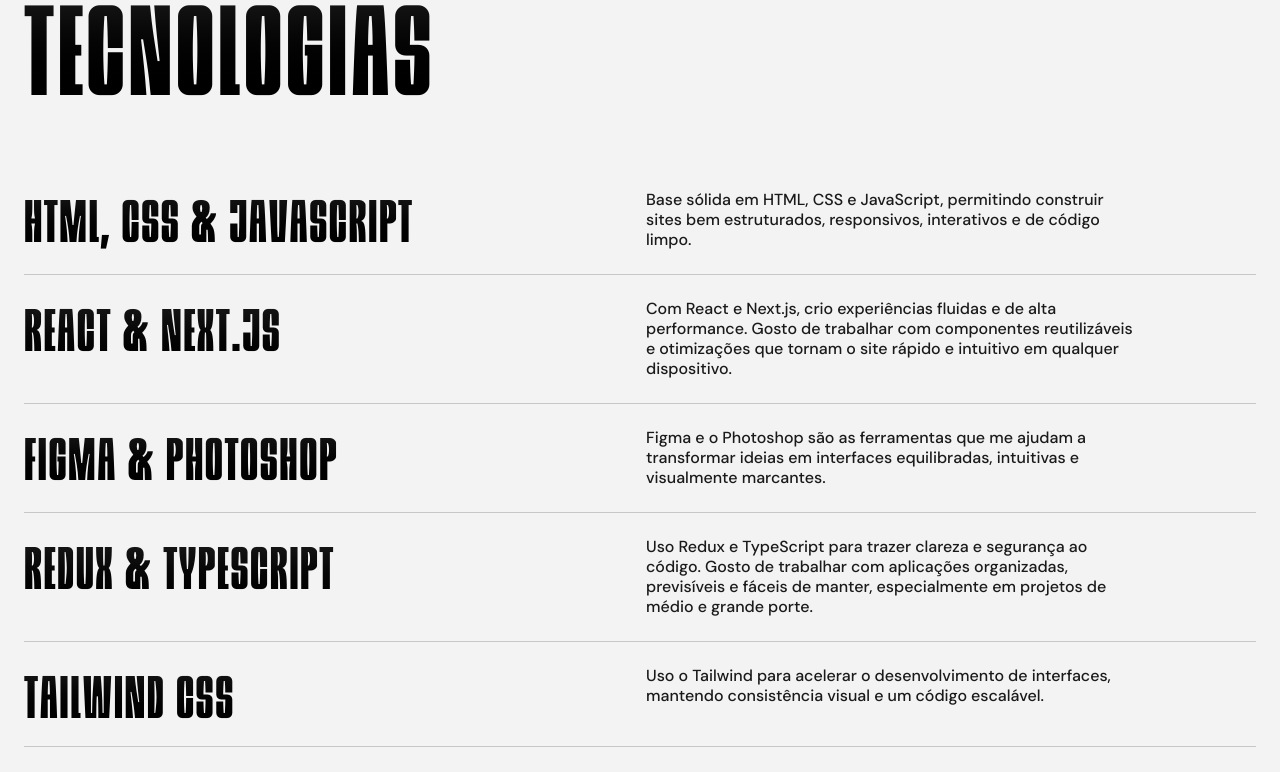
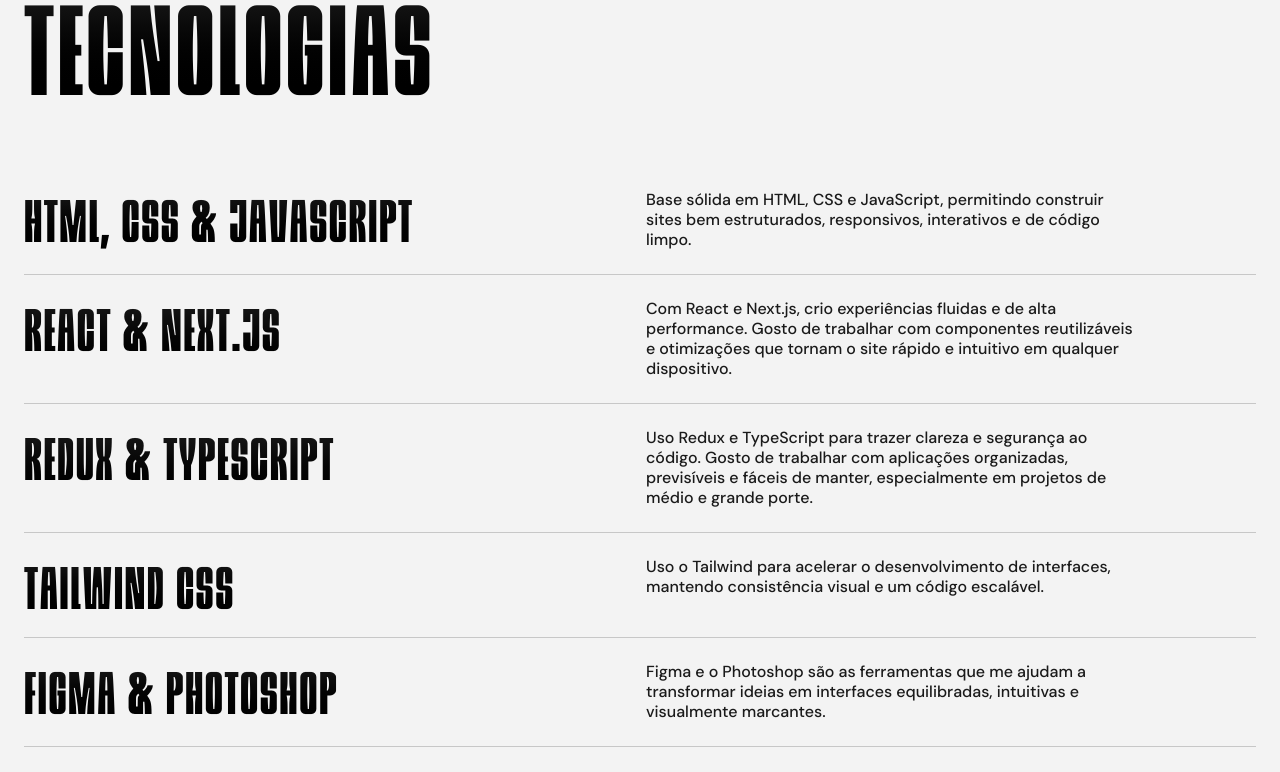
Before and after one commit to allangdasilva/portfolio, a Next.js app: page / in a window 1280 px wide. Shown: the part 2891-3663 px from the top of the page. Built offline with nearby package versions, Linux system fonts and the light colour scheme.

Commit message:
Atualizar o arquivo do currículo

```diff
--- a/src/components/WorksSection.tsx
+++ b/src/components/WorksSection.tsx
@@ -113,10 +113,11 @@
                       rel="noopener noreferrer"
                       style={{ background: bgColor }}
                     >
+                      <div className="absolute top-2 right-3">
                         <p
                           style={{ color: `${description.color}` }}
                           className={clsx(
-                          "absolute top-2 right-3 fontWorksSubDisplay sm:top-5 sm:right-6",
+                            "fontWorksSubDisplay sm:top-5 sm:right-6",
                             {
                               "left-3 sm:left-6": index % 2 !== 0,
                               "mix-blend-difference": key === 3,
@@ -125,6 +126,8 @@
                         >
                           {description.text}
                         </p>
+                      </div>
+
                       <Image
                         className={clsx(
                           "transition-transform duration-400 [cubic-bezier(0.85,0.09,0.15,0.91)] group-hover:scale-105 group-focus-visible:scale-105",
--- a/src/copy/Technologies.ts
+++ b/src/copy/Technologies.ts
@@ -13,26 +13,26 @@
   },
   {
     key: 3,
+    title: "Redux & TypeScript",
+    description:
+      "Uso Redux e TypeScript para trazer clareza e segurança ao código. Gosto de trabalhar com aplicações organizadas, previsíveis e fáceis de manter, especialmente em projetos de médio e grande porte.",
+  },
+  {
+    key: 4,
+    title: "Tailwind CSS",
+    description:
+      "Uso o Tailwind para acelerar o desenvolvimento de interfaces, mantendo consistência visual e um código escalável.",
+  },
+  {
+    key: 5,
     title: "Figma & Photoshop",
     description:
       "Figma e o Photoshop são as ferramentas que me ajudam a transformar ideias em interfaces equilibradas, intuitivas e visualmente marcantes.",
   },
   {
-    key: 4,
-    title: "Redux & TypeScript",
+    key: 6,
+    title: "Foco",
     description:
-      "Uso Redux e TypeScript para trazer clareza e segurança ao código. Gosto de trabalhar com aplicações organizadas, previsíveis e fáceis de manter, especialmente em projetos de médio e grande porte.",
-  },
-  {
-    key: 5,
-    title: "Tailwind CSS",
-    description:
-      "Uso o Tailwind para acelerar o desenvolvimento de interfaces, mantendo consistência visual e um código escalável.",
-  },
-  {
-    key: 6,
-    title: "Angular",
-    description:
-      "No momento estou aprendendo Angular, buscando evoluir na construção de projetos mais completos e sólidos.",
+      "No momento estou focado em aprimorar meus conhecimentos em React.",
   },
 ];
```
Also changed, not shown: 1 other file (tests, documents, lock files or other folders). Lines whose indentation alone changed are shown as unchanged.
